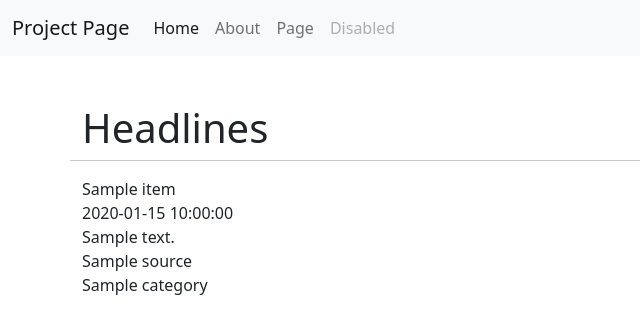
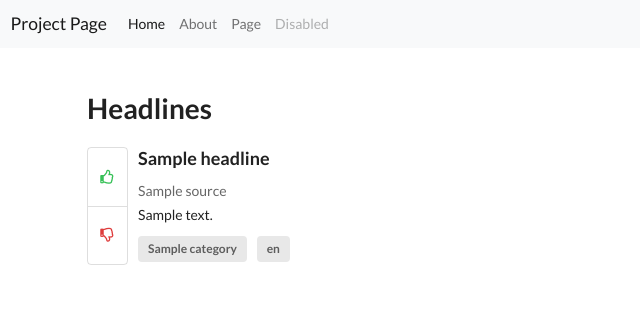
Before and after one commit to Jerry-Sun/headline-voter, a FastAPI app: template templates/index.html in a window 1280 px wide. Shown: the top 334 px of the page, without its empty margins (0-640 px from the left). Run offline with FastAPI, Linux system fonts and the light colour scheme; the template is opened without the code that fills it: most values are stand-ins (such as "Sample title", 1, 10 or a date in 2020); parts of the project's set-up code (start-up, migrations or seed data) failed here and were passed over; some libraries are stand-ins or nearby versions.

Commit message:
added improvements to front end interface

```diff
--- a/main.py
+++ b/main.py
@@ -9,7 +9,25 @@ templates = Jinja2Templates(directory="templates")
 
 # Read the JSON data from the file into the program
 with open("example2.json", "r") as f:
-    data = json.loads(f.read())
+   response = json.loads(f.read())
+
+"""
+# Commenting this section out so it doesn't overwrite the monthly API pull limit
+
+url = "http://api.mediastack.com/v1/news"
+
+PARAMS = {
+    "access_key" : "ab0622cf5843c7ae44b724303b6ef796",
+    "categories": "business, technology, -entertainment",
+    "countries" : "us",
+    "languages" : "en",
+    "sort" : "published_desc",
+    "limit" : 10,
+}
+"""
+
+r = requests.get(url, params = PARAMS)
+response = r.json()
 
 # Homepage when you visit the localhost site
 @app.get("/")
@@ -19,6 +37,6 @@ async def homepage(request: Request):
 # Webpage when you visit the "localhost/jinja" url
 @app.get("/jinja")
 async def get_headlines(request: Request):
-#    print(data["data"])
-#    print(data[1])
-    return templates.TemplateResponse("index.html", {"request": request, "headlines": data["data"]})
+#    print(response["data"])
+#    print(response[1])
+    return templates.TemplateResponse("index.html", {"request": request, "headlines": response["data"]})
--- a/mediastack.py
+++ b/mediastack.py
@@ -13,4 +13,4 @@ PARAMS = {
 
 r = requests.get(url, params = PARAMS)
 data = r.json()
-pprint.pprint(data)
+json.dumps(data, "filename")
--- a/templates/index.html
+++ b/templates/index.html
@@ -4,23 +4,46 @@
 
 {% block main %}
 
-<div class="container">
-    <div class="row">
+<html>
+    <head>
+        <link rel="stylesheet" href="https://cdn.jsdelivr.net/npm/semantic-ui@2.4.2/dist/semantic.min.css">
+        <script src="https://code.jquery.com/jquery-3.1.1.min.js" integrity="sha256-hVVnYaiADRTO2PzUGmuLJr8BLUSjGIZsDYGmIJLv2b8=" crossorigin="anonymous"></script>
+        <script src="https://cdn.jsdelivr.net/npm/semantic-ui@2.4.2/dist/semantic.min.js"></script>
 
-        <h1>Headlines</h1>
-        <hr>
-        <ul>
-            {% for item in headlines %}
-            {{item.title}}
-            <br>
-            {{item.published_at}}
-            <br>
-            {{item.description}}
-            <br>
-            {{item.source}}
-            <br>
-            {{item.category}}
-            {% endfor %}
-        </ul>
+    <body>
 
-{% endblock main %}
+        <div class="ui container">
+            <h1>Headlines</h1>
+            <div class="ui divided items">
+                {% for headline in headlines %}
+                <div class="item">
+                    <div class="ui icon vertical basic buttons">
+                        <button class="ui button"><i class="green thumbs up outline icon"></i></button>
+                        <button class="ui button"><i class="red thumbs down outline icon"></i></button>
+                    </div>
+                    <div class="ui container">
+                        <div class="content">
+                            <h3 class="header">{{ headline.title }}</h3>
+                            <div class="meta">
+                              <span class="cinema">{{ headline.source}}</span>
+                            </div>
+                            <div class="description">
+                              <p>{{ headline.description }}</p>
+                            </div>
+                            <div class="extra">
+                              <div class="ui label">{{ headline.category }}</div>
+                              <div class="ui label">{{ headline.language }}</div>
+                            </div>
+                          </div>
+
+                    </div>
+
+                </div>
+                {% endfor %}
+              </div>
+        </div>
+        </body>
+    </head>
+</html>
+
+{% endblock %}
```
